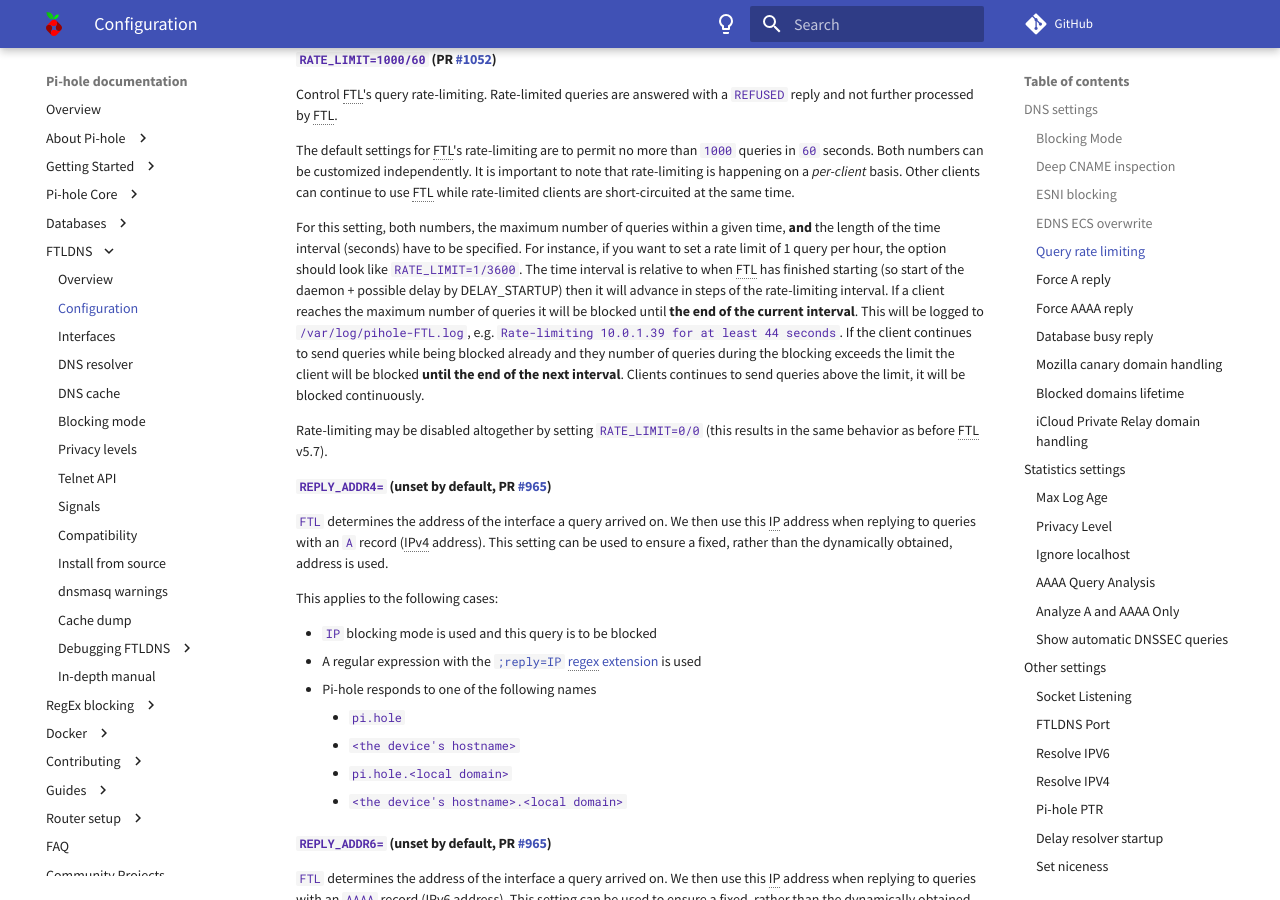
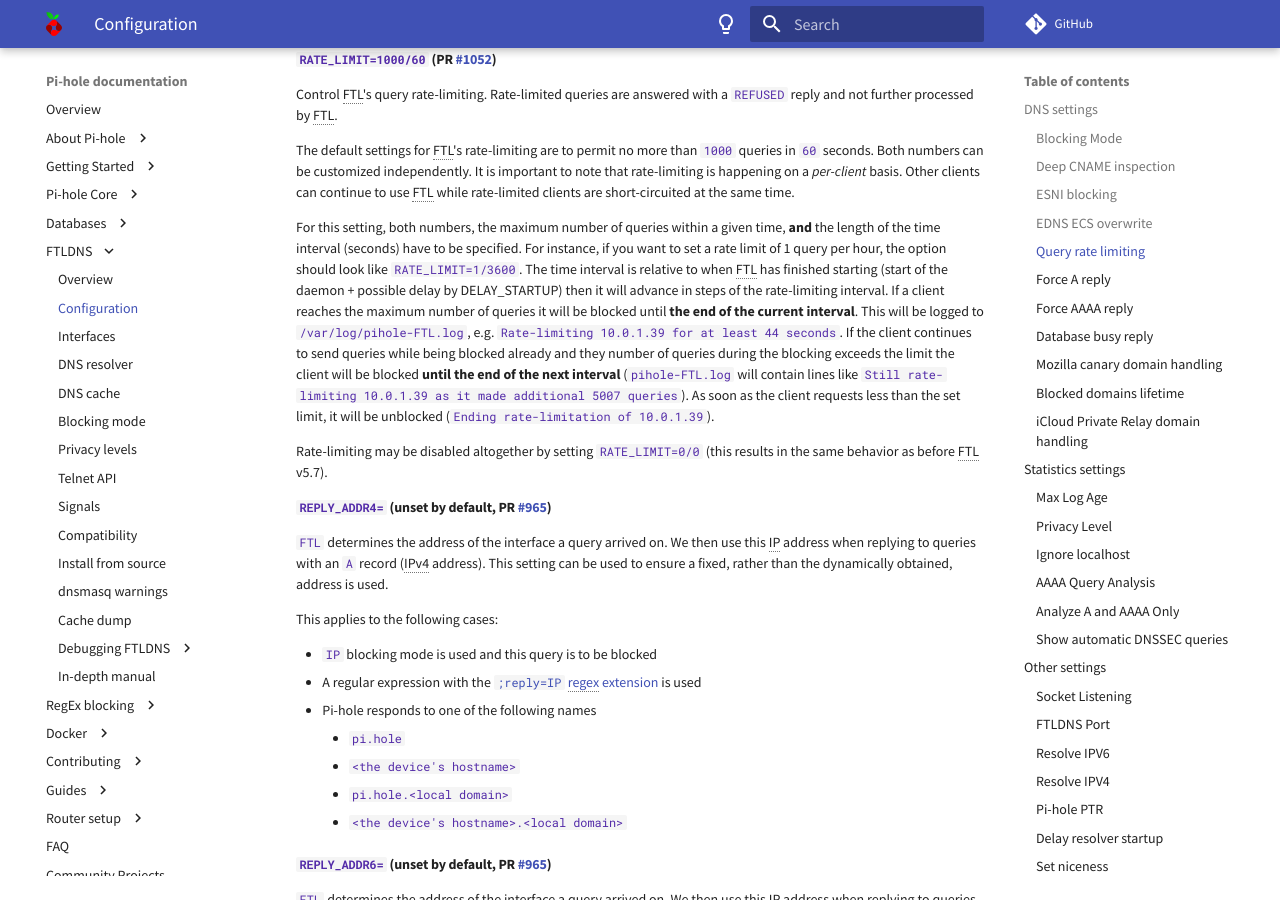
Before and after one commit to pi-hole/docs, an MkDocs documentation site: the page built from docs/ftldns/configfile.md, in a window 1280 px wide and 900 px high, scrolled down 842 px. Built offline with MkDocs 1.6.1 and Material for MkDocs 9.7.7, drawn with Linux system fonts in a browser that asks for light colours; comment, search, counter and statistics services are not loaded.

Commit message:
Add details log details for continues blocking and unblocking
Signed-off-by: Christian König <ckoenig@posteo.de>

```diff
--- a/docs/ftldns/configfile.md
+++ b/docs/ftldns/configfile.md
@@ -39,7 +39,7 @@
 It is important to note that rate-limiting is happening on a *per-client* basis. Other clients can continue to use FTL while rate-limited clients are short-circuited at the same time.
 
 For this setting, both numbers, the maximum number of queries within a given time, **and** the length of the time interval (seconds) have to be specified. For instance, if you want to set a rate limit of 1 query per hour, the option should look like `RATE_LIMIT=1/3600`.
-The time interval is relative to when FTL has finished starting (so start of the daemon + possible delay by DELAY_STARTUP)  then it will advance in steps of the rate-limiting interval. If a client reaches the maximum number of queries it will be blocked until **the end of the current interval**. This will be logged to `/var/log/pihole-FTL.log`, e.g. `Rate-limiting 10.0.1.39 for at least 44 seconds`. If the client continues to send queries while being blocked already and they number of queries during the blocking exceeds the limit the client will be blocked **until the end of the next interval**. Clients continues to send queries above the limit, it will be blocked continuously.
+The time interval is relative to when FTL has finished starting (start of the daemon + possible delay by DELAY_STARTUP)  then it will advance in steps of the rate-limiting interval. If a client reaches the maximum number of queries it will be blocked until **the end of the current interval**. This will be logged to `/var/log/pihole-FTL.log`, e.g. `Rate-limiting 10.0.1.39 for at least 44 seconds`. If the client continues to send queries while being blocked already and they number of queries during the blocking exceeds the limit the client will be blocked **until the end of the next interval** (`pihole-FTL.log` will contain lines like `Still rate-limiting 10.0.1.39 as it made additional 5007 queries`).  As soon as the client requests less than the set limit, it will be unblocked (`Ending rate-limitation of 10.0.1.39`).
 
 Rate-limiting may be disabled altogether by setting `RATE_LIMIT=0/0` (this results in the same behavior as before FTL v5.7).
 
```
